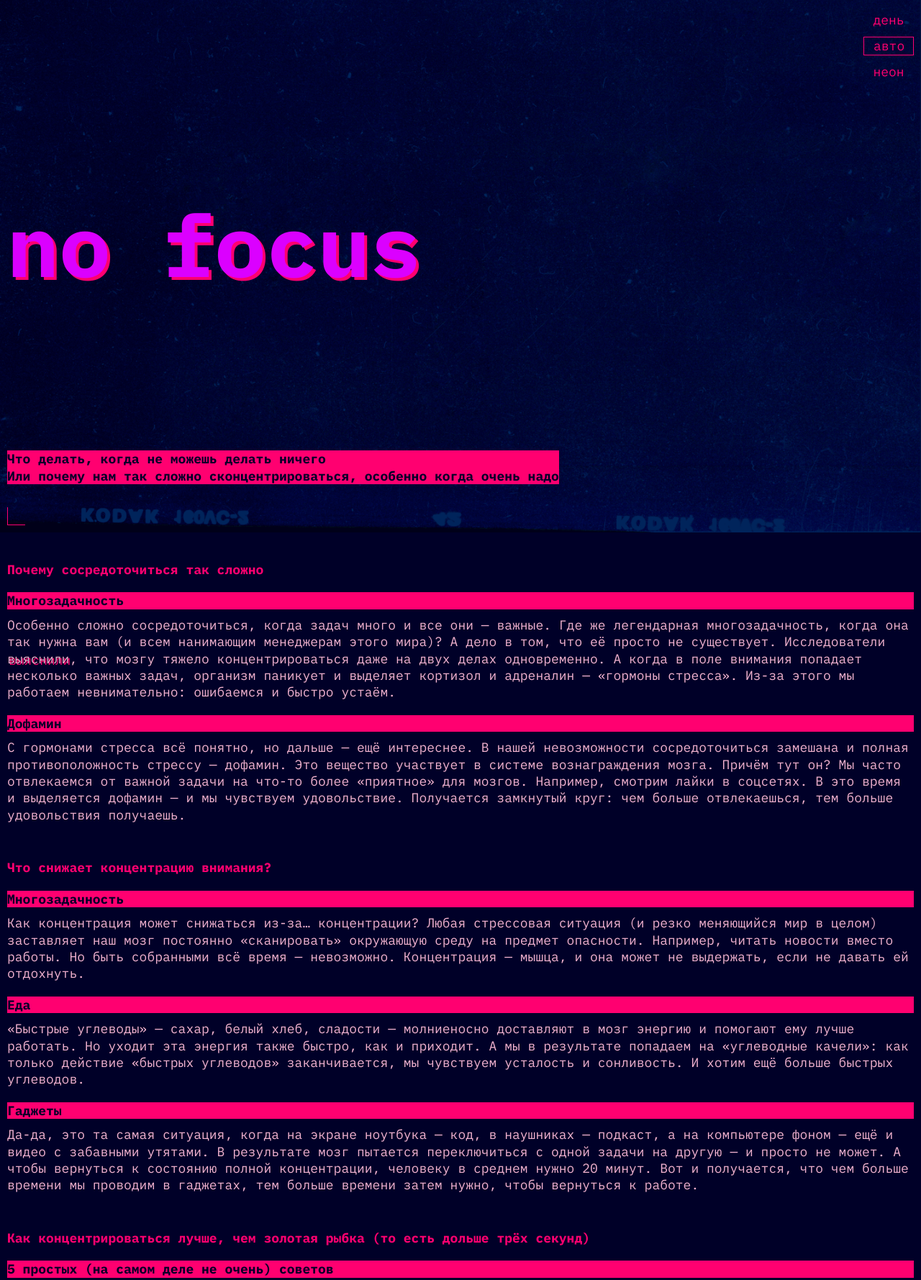
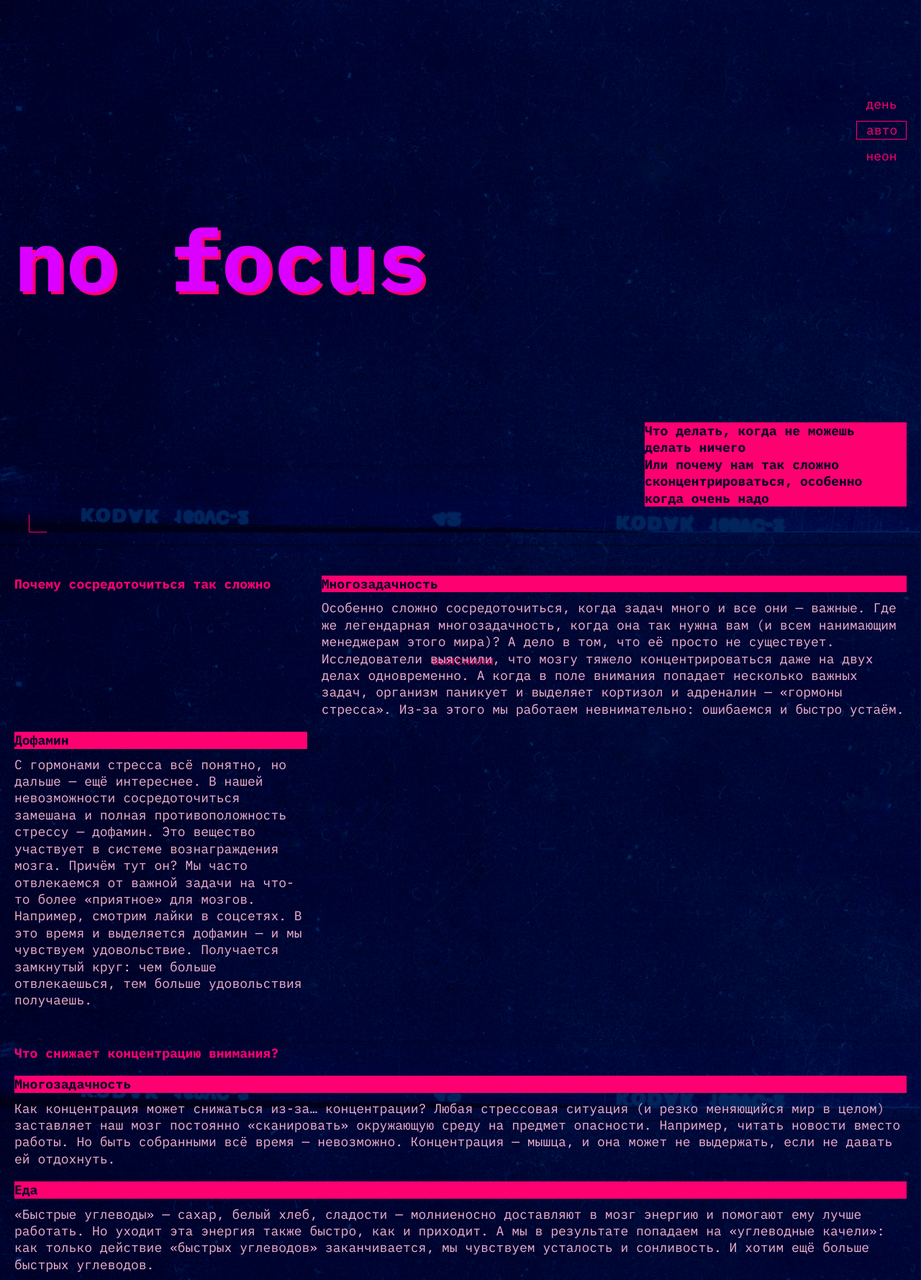
Before and after one commit to shigapovakarinaart/slozhno-sosredotochitsya-fd, a plain HTML site: page index.html in a window 1280 px wide. Shown: the part 60-1839 px from the top of the page at 72% size. Drawn offline with Linux system fonts and the light colour scheme.

Commit message:
mobile done

```diff
--- a/index.html
+++ b/index.html
@@ -62,8 +62,9 @@
       </p>
     </header>
     <main class="main">
-      <article class="main__article">
+      <article class="main__article main__article-in-columns">
         <h3 class="main__article-title">Почему сосредоточиться так сложно</h3>
+        <div>
         <h4 class="main__paragraph-title title-decor">Многозадачность</h4>
         <p class="main__paragraph">
           Особенно сложно сосредоточиться, когда задач много и все они — важные.
@@ -80,6 +81,8 @@
           паникует и выделяет кортизол и адреналин — «гормоны стресса». Из-за
           этого мы работаем невнимательно: ошибаемся и быстро устаём.
         </p>
+        </div>
+        <div>
         <h4 class="main__paragraph-title title-decor">Дофамин</h4>
         <p class="main__paragraph">
           С гормонами стресса всё понятно, но дальше — ещё интереснее. В нашей
@@ -91,9 +94,11 @@
           замкнутый круг: чем больше отвлекаешься, тем больше удовольствия
           получаешь.
         </p>
+        </div>
       </article>
       <article class="main__article">
         <h3 class="main__article-title">Что снижает концентрацию внимания?</h3>
+        <div class="card">
         <h4 class="main__paragraph-title title-decor">Многозадачность</h4>
         <p class="main__paragraph">
           Как концентрация может снижаться из-за… концентрации? Любая стрессовая
@@ -103,6 +108,8 @@
           невозможно. Концентрация — мышца, и она может не выдержать, если не
           давать ей отдохнуть.
         </p>
+        </div>
+        <div class="card">
         <h4 class="main__paragraph-title title-decor">Еда</h4>
         <p class="main__paragraph">
           «Быстрые углеводы» — сахар, белый хлеб, сладости — молниеносно
@@ -112,6 +119,8 @@
           заканчивается, мы чувствуем усталость и сонливость. И хотим ещё больше
           быстрых углеводов.
         </p>
+        </div>
+        <div class="card">
         <h4 class="main__paragraph-title title-decor">Гаджеты</h4>
         <p class="main__paragraph">
           Да-да, это та самая ситуация, когда на экране ноутбука — код, в
@@ -122,8 +131,9 @@
           чем больше времени мы проводим в гаджетах, тем больше времени затем
           нужно, чтобы вернуться к работе.
         </p>
+        </div>
       </article>
-      <article class="main__article">
+      <article class="main__article main__article-in-columns">
         <h3 class="main__article-title">
           Как концентрироваться лучше, чем золотая рыбка (то есть дольше трёх
           секунд)
@@ -133,6 +143,7 @@
         >
           5 простых (на самом деле не очень) советов
         </h4>
+        <div class="card">
         <h5 class="main__paragraph-subtitle title-decor">
           Представьте небо и облака
         </h5>
@@ -146,6 +157,8 @@
           настоящий момент, а не волноваться о потенциальных проблемах из
           будущего.
         </p>
+        </div>
+        <div class="card">
         <h5 class="main__paragraph-subtitle title-decor">Включите музыку</h5>
         <p class="main__paragraph">
           Но не любую, и не любимую. Любимая может быть связана с сильными
@@ -153,6 +166,8 @@
           тихая, спокойная, умеренно-ритмичная. Можно вообще попробовать
           включить плейлист с «белым шумом» или нейромузыкой.
         </p>
+        </div>
+        <div class="card">
         <h5 class="main__paragraph-subtitle title-decor">Прогуляйтесь</h5>
         <p class="main__paragraph">
           Или даже пробегитесь. Лучше найти парк или лес: один эксперимент
@@ -167,6 +182,8 @@
           ещё больше кислорода и он будет лучше работать. Но и простая
           двадцатиминутная прогулка — тоже отличный вариант.
         </p>
+        </div>
+        <div class="card">
         <h5 class="main__paragraph-subtitle title-decor">Хорошо ешьте</h5>
         <p class="main__paragraph">
           Мы — не ваша бабушка, но это правда важно. Выбирайте продукты, которые
@@ -174,6 +191,8 @@
           содержанием клетчатки: овощи, ягоды, бобовые (нут, чечевица, фасоль),
           коричневый рис, хлеб из цельнозерновой пшеницы.
         </p>
+        </div>
+        <div class="card">
         <h5 class="main__paragraph-subtitle title-decor">Читайте</h5>
         <p class="main__paragraph">
           Настоящие бумажные книги. Это правда помогает с концентрацией: чтобы
@@ -181,9 +200,12 @@
           А вот интересная книга способна затянуть и на несколько часов и круто
           тренирует направленное внимание.
         </p>
+        </div>
       </article>
+    </main>
+    <section class="main__galery">
       <h4 class="main__paragraph-title title-decor">А можно в картинках?</h4>
-      <ul class="main__galery">
+      <ul class="main__galery-list">
         <li class="main__galery-list-item">
           <img
             src="./images/sunset.png"
@@ -225,7 +247,7 @@
           />
         </li>
       </ul>
-    </main>
+    </section>
     <footer class="footer decorated-zone">
       <h2 class="footer__title">focus</h2>
     </footer>
--- a/styles/style.css
+++ b/styles/style.css
@@ -1,27 +1,26 @@
 .page {
-  /* сохраните в разметке и стилях класс page у тега body. Он удобен, чтобы составлять селекторы для разных цветовых тем. */
-  background-color: #000028;
+  min-height: 100vh;
+  background: var(--page-bg-color) var(--page-bg-image) center;
+  background-repeat: no-repeat;
+  background-size: cover;
+  background-attachment: fixed;
+  padding: var(--general-padding);
 }
 
 .decorated-zone {
   position: relative;
-  padding: var(--gap);
 }
 
 .header {
-  background-image: var(--bg-img);
-  background-position: center;
-  background-size: cover;
-  background-attachment: fixed;
   display: grid;
   grid-template-rows: 1fr 1fr 1fr;
   height: 100vh;
-  min-height: 668px;
+  min-height: var(--header-min-height);
 }
 
 .header__rec-indicator {
   position: absolute;
-  right: 20px;
+  right: var(--rec-indicator-right-position);
   grid-row: 1;
   align-self: start;
   color: var(--accent-color);
@@ -48,8 +47,7 @@
   grid-row: 1;
   justify-self: end;
   gap: var(--gap);
-  align-self: start;
-  margin-top: 65px;
+  margin-top: var(--margin-top-themes-list);
   padding: 0;
   list-style: none;
 }
@@ -71,20 +69,21 @@
 }
 
 .header__theme-menu-button:hover {
-  border: 1px solid rgb(255, 0, 112, 0.4)
+  border: 1px solid rgb(255, 0, 112, 0.4);
 }
 
 .header__theme-menu-button:focus-visible {
+  outline: none;
   text-decoration: underline;
   text-underline-offset: 1px;
-  outline: none;
 }
 
 .header__theme-menu-button_active {
   border: 1px solid var(--accent-color);
 }
 
-.decorated-zone::before, .decorated-zone::after {
+.decorated-zone::before,
+.decorated-zone::after {
   content: "";
   position: absolute;
   display: block;
@@ -93,31 +92,32 @@
   border: 1px solid var(--accent-color);
 }
 
-.decorated-zone::before { /*TO-DO: проверить топ и райт*/
-  top: var(--gap);
-  right: var(--gap);
+.decorated-zone::before {
+  top: 10px;
+  right: 10px;
   border-bottom: none;
   border-left: none;
 }
 
 .decorated-zone::after {
-  bottom: var(--gap);
-  left: var(--gap);
+  bottom: var(--general-padding);
+  left: var(--general-padding);
   border-top: none;
   border-right: none;
 }
 
 .header__title {
+  align-self: center;
   color: var(--focus-color);
   font-family: var(--main-font);
   font-weight: var(--bold-font-weight);
   font-size: var(--focus-font-size);
   line-height: 0.825;
   text-shadow: 4px 4px var(--accent-color);
-  align-self: center;
 }
 
 .header__paragraph {
+  grid-row: 3;
   align-self: end;
   margin-bottom: 56px;
   font-weight: var(--bold-font-weight);
@@ -127,17 +127,15 @@
 
 .title-decor {
   display: inline-block;
+  color: var(--header-paragraph-color);
+  font-family: var(--main-font), sans-serif;
   background-color: var(--accent-color);
-  font-family: var(--main-font), sans-serif;
-  color: var(--header-paragraph-color);
 }
 
 .main {
   margin-top: 40px;
-  padding-right: var(--gap);
-  padding-left: var(--gap);
+  font-family: var(--main-font), sans-serif;
   line-height: var(--main-line-height);
-  font-family: var(--main-font), sans-serif;
 }
 
 .main__article {
@@ -145,16 +143,16 @@
 }
 
 .main__article-title {
+  margin-bottom: var(--margin-article-title);
+  color: var(--accent-color);
+  font-weight: var(--bold-font-weight);
   font-size: var(--main-font-size);
-  font-weight: var(--bold-font-weight);
-  color: var(--accent-color);
-  margin-bottom: var(--margin-article-title);
 }
 
 .main__paragraph-title {
   display: block;
+  margin-bottom: var(--gap);
   font-size: var(--main-font-size);
-  margin-bottom: var(--gap);
 }
 
 .main__paragraph-title-big-margin {
@@ -162,16 +160,19 @@
 }
 
 .main__paragraph-subtitle {
+  display: block;
   margin-bottom: var(--gap);
-  display: block;
   font-weight: var(--main-font-weight);
   font-size: var(--main-font-size);
 }
 
 .main__paragraph {
   color: var(--paragraph-color);
+  font-weight: var(--main-font-weight);
   font-size: var(--main-font-size);
-  font-weight: var(--main-font-weight);
+}
+
+.card {
   margin-bottom: var(--margin-paragraph);
 }
 
@@ -179,7 +180,7 @@
   margin-bottom: 0;
 }
 
-.main__paragraph-link { /*TO-DO: попавить тень*/
+.main__paragraph-link {
   text-decoration: none;
   text-shadow: var(--paragraph-link-shadow);
 }
@@ -189,10 +190,10 @@
 }
 
 .main__paragraph-link:focus-visible {
-  outline: 1px solid #F1B2CE;
+  outline: 1px solid #f1b2ce;
 }
 
-.main__galery {
+.main__galery-list {
   display: flex;
   flex-direction: column;
   gap: var(--gap);
@@ -204,18 +205,52 @@
 }
 
 .footer {
-  min-height: 667px;
   display: flex;
-  height: 100vh;
-  margin-top: 40px;
-  align-content: center;
   flex-wrap: wrap;
   justify-content: center;
+  align-content: center;
+  height: 100vh;
+  min-height: 667px;
+  margin-top: 40px;
 }
 
 .footer__title {
+  color: var(--focus-color);
   font-family: var(--main-font);
   font-size: var(--focus-font-size);
-  color: var(--focus-color);
   text-shadow: 2px 2px var(--accent-color);
 }
+
+@media (width >= 768px) {
+  :root {
+    --general-padding: 20px;
+    --header-min-height: 768px;
+    --rec-indicator-right-position: 29px;
+    --margin-top-themes-list: 172px;
+  }
+
+  .header__title {
+    position: absolute;
+    justify-self: left;
+  }
+
+  .header__paragraph {
+    justify-self: right;
+    width: 364px;
+    height: 117px;
+  }
+
+  .main__article-in-columns {
+    display: grid;
+    grid-template-columns: 1fr 2fr;
+    grid-auto-rows: auto;
+    gap: var(--general-padding);
+  }
+
+  .main__paragraph-title, .main__paragraph, .main__paragraph-subtitle { /*ПОФИКСИТЬ ГРИДЫ*/
+    grid-column: 2;
+  }
+}
+
+@media (width >= 1024px) {
+}
--- a/styles/variables.css
+++ b/styles/variables.css
@@ -3,14 +3,16 @@
   и их переопределение под различные устройства
 */
 :root {
-  --bg-img: url(../images/cover-image-dark.png);
+  --page-bg-image: url(../images/cover-image-dark.png);
   --main-font: "IBM Plex mono";
   --main-font-size: 18px;
   --main-font-weight: normal;
   --bold-font-weight: bold;
   --main-line-height: 23.4px;
   --gap: 10px;
-  --rec-botgap: 23px;
+  --general-padding: 10px;
+  --header-min-height: 375px;
+  --rec-indicator-right-position: 20px;
   --accent-color: #ff0070;
   --focus-color: #db00ff;
   --focus-font-size: clamp(7.25rem, 7.0115rem + 1.0178vw, 7.5rem);
@@ -20,4 +22,6 @@
   --margin-article-title: 20px;
   --margin-paragraph: 20px;
   --margin-article: 50px;
+  --margin-top-themes-list: 65px;
+  --page-bg-color: #000028;
 }
```
